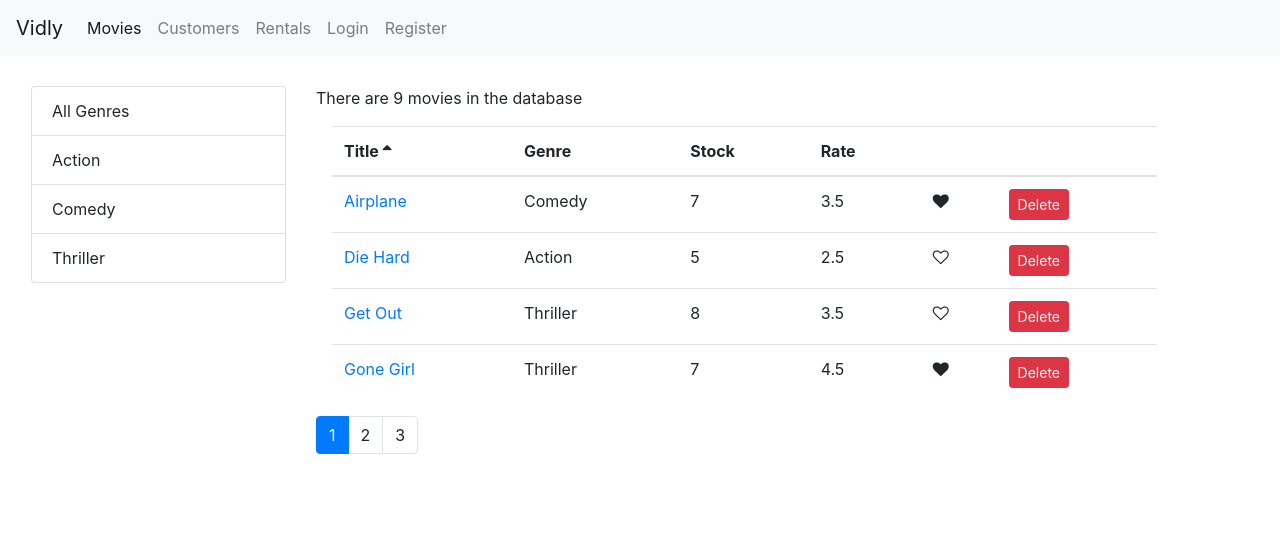
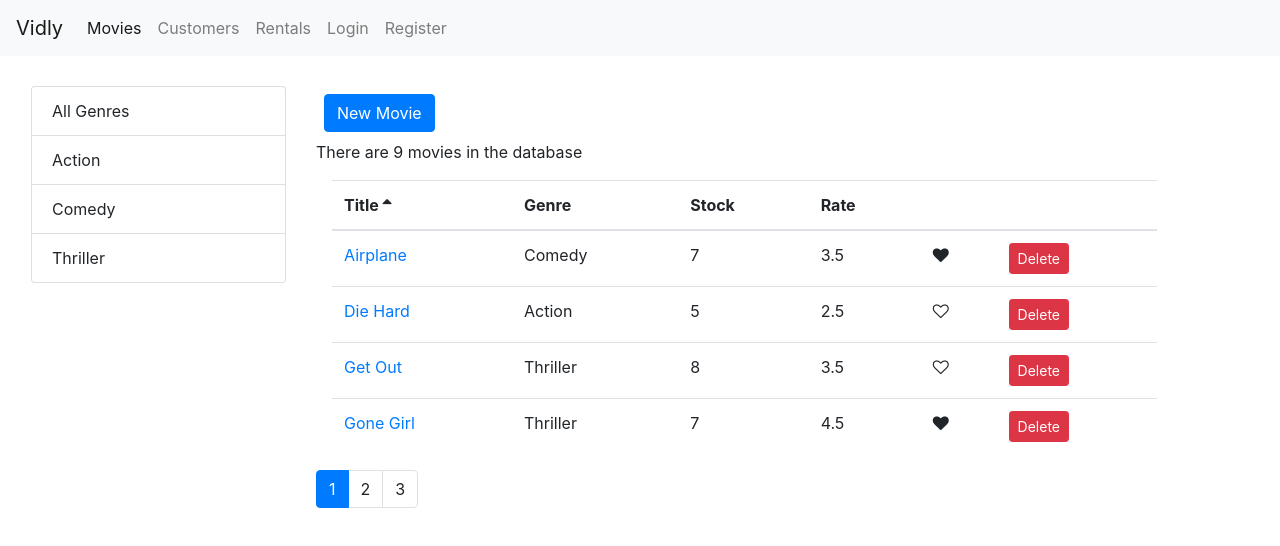
Before and after one commit to msinta/react-codewmosh, a React (Create React App) app in the folder vidly/: page /movies in a window 1280 px wide. Shown: the top 546 px of the page. Built offline with nearby package versions, Linux system fonts and the light colour scheme.

Commit message:
new movies button added with link

```diff
--- a/vidly/src/components/movies.jsx
+++ b/vidly/src/components/movies.jsx
@@ -6,6 +6,7 @@ import { paginate } from "../utils/paginate";
 import List from "./common/list";
 import MoviesTable from "./moviesTable";
 import _ from "lodash";
+import { Link } from "react-router-dom";
 
 class Movies extends Component {
   state = {
@@ -32,6 +33,10 @@ class Movies extends Component {
   handleDelete = (movie) => {
     const movies = this.state.newMovies.filter((m) => m._id !== movie._id);
     this.setState({ newMovies: movies });
+  };
+
+  handleNew = () => {
+
   };
 
   handleLike = movie => {
@@ -81,7 +86,9 @@ class Movies extends Component {
     const {totalCount, data: newMovies} = this.getPageData();
 
     return (
+
       <div className="container m-3">
+
         <div className="row">
           <div className="col-3">
             <List
@@ -90,8 +97,11 @@ class Movies extends Component {
               onItemSelect={this.handleListChange}
             />
           </div>
+
           <div className="col">
+          <Link to='/movies/new/' className="btn btn-primary m-2">New Movie</Link>
             <p>There are {totalCount} movies in the database</p>
+
             <MoviesTable
               newMovies={newMovies}
               sortColumn={sortColumn}
```
